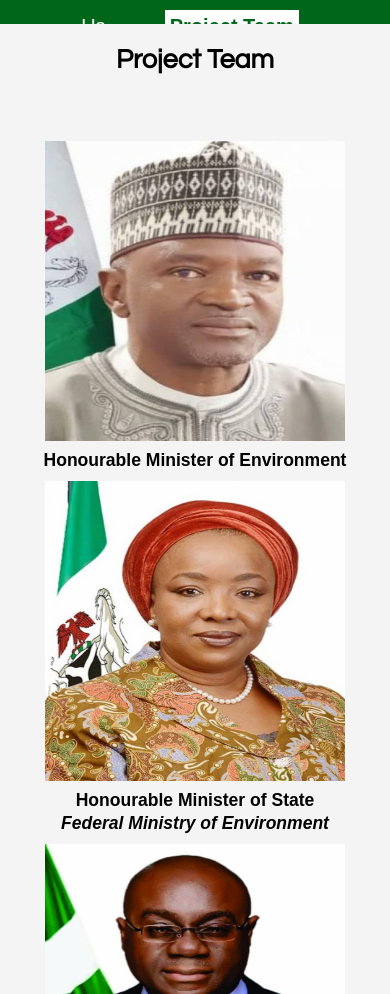
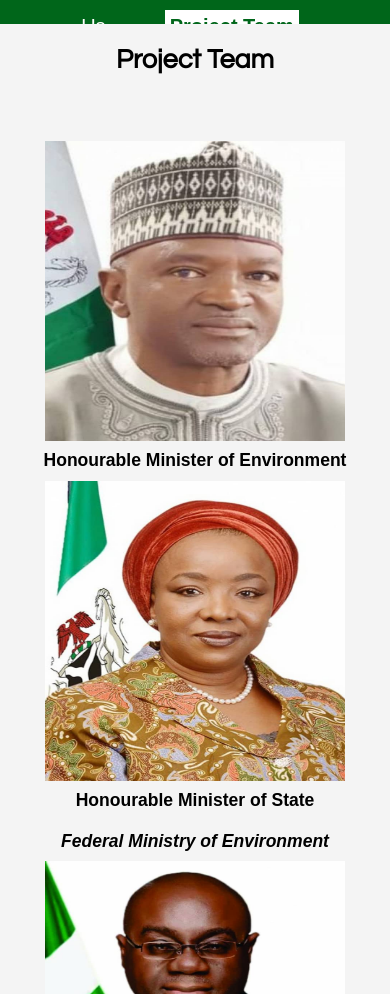
Before and after one commit to GbolahanSunday/spesseproject, a plain HTML site: page project.html in a window 390 px wide. Shown: the part 106-1100 px from the top of the page. Drawn offline with Linux system fonts and the light colour scheme.

Commit message:
changed made in style.css

```diff
--- a/style.css
+++ b/style.css
@@ -239,6 +239,9 @@ footer nav a {
 
 
 #boxes2 .container #box2{
+	display: flex;
+	flex-flow: column;
+	justify-content: space-around;
 	line-height: : 5px;
 }
 
@@ -262,6 +265,10 @@ footer nav a {
 		margin-right: 15px;
 	}
 
+	#box2 {
+
+	}
+
 	nav {
 		padding: 10px 0 10px 0;
 		margin-bottom: 5px;
```
